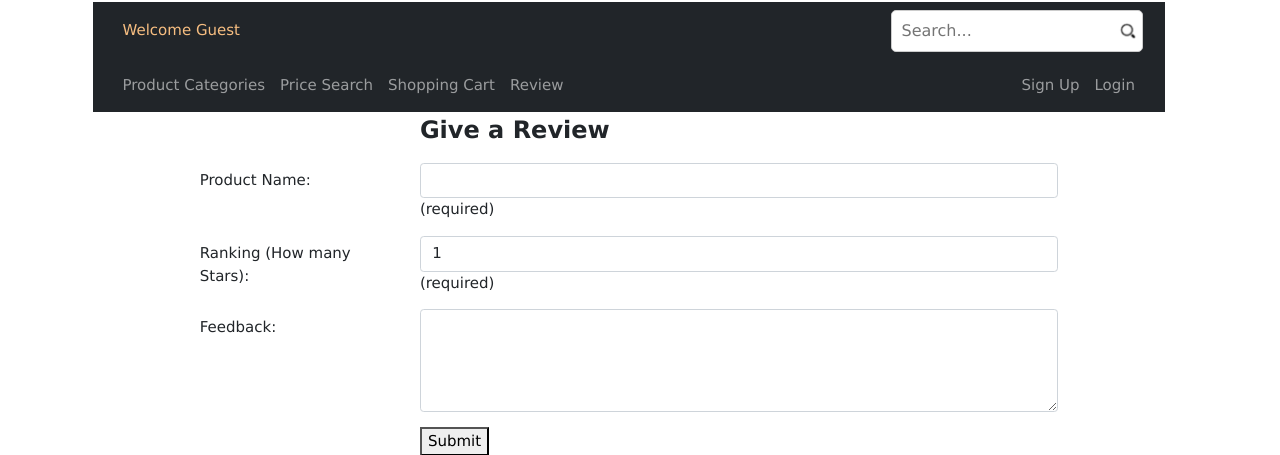
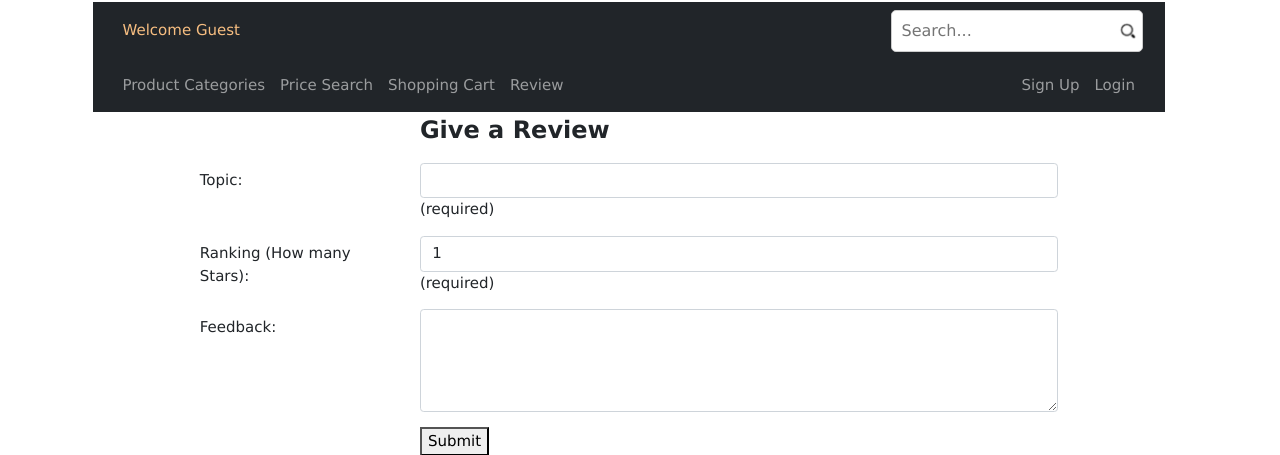
Before and after one commit to VernonKoh/EcommerceAssignment, a PHP site: page /EcommerceAssignment/giveReview.php in a window 1280 px wide. Shown: the part 350-805 px from the top of the page. Run offline with PHP 8.4, Linux system fonts and the light colour scheme; some libraries are stand-ins or nearby versions.

Commit message:
Edited review page design

```diff
--- a/giveReview.php
+++ b/giveReview.php
@@ -14,7 +14,7 @@ include("header.php");
         </div>
 
         <div class="mb-3 row">
-            <label class="col-sm-3 col-form-label" for="productName">Product Name:</label>
+            <label class="col-sm-3 col-form-label" for="productName">Topic:</label>
             <div class="col-sm-9">
                 <input class="form-control" name="productName" id="productName" type="text" required />
                 (required)
--- a/review.php
+++ b/review.php
@@ -37,7 +37,7 @@ include("header.php"); // Include the Page Layout header
 
         // Display review details
         echo "<div class='col-8'>";
-        echo "<p>Product Title: {$row['ProductName']}</p>";
+        echo "<p>Topic: {$row['ProductName']}</p>";
         echo "<p>Star Rating: {$row['StarRating']}</p>";
         echo "<p>Feedback: {$row['Feedback']}</p>";
         echo "<p>Date: {$row['Date']}</p>";
```
